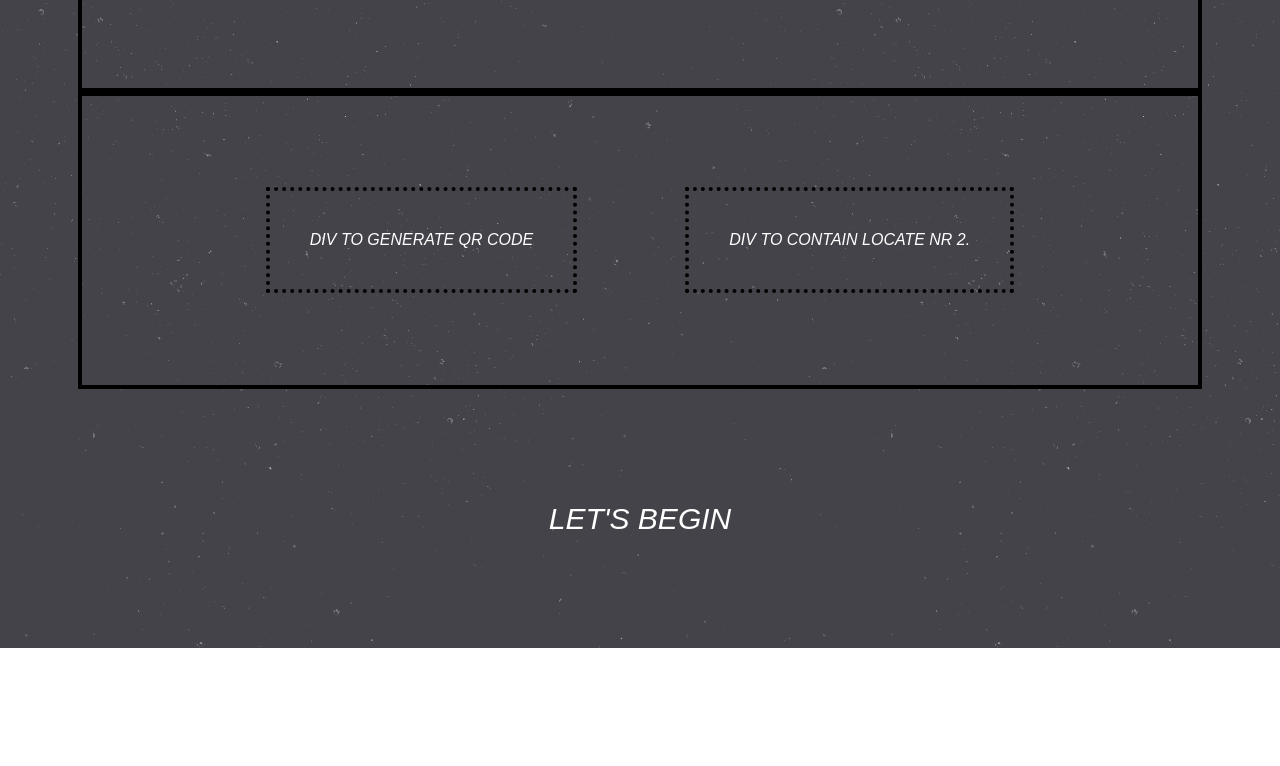
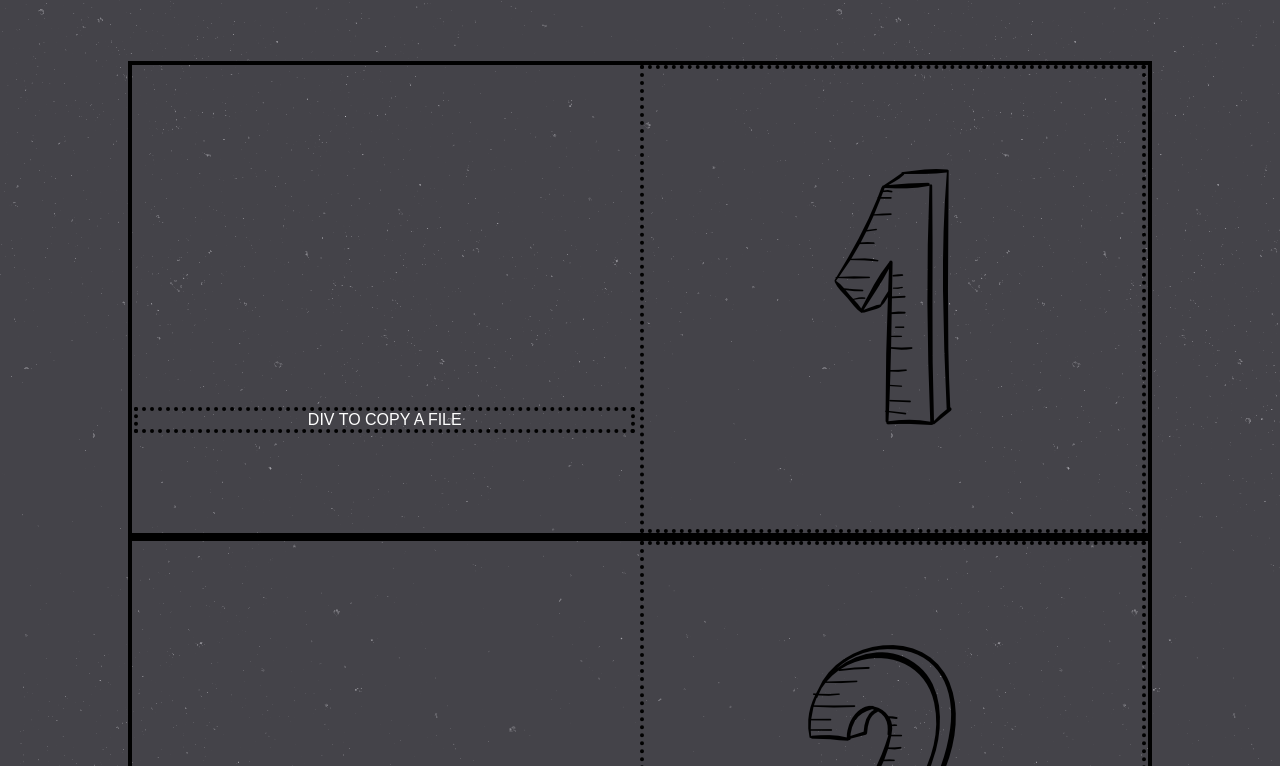
Before and after one commit to Jacykow/photoshower, a plain HTML site: page host.html in a window 1280 px wide. Shown: the part 336-1102 px from the top of the page. Before the commit the page ends 984 px from the top, so only its background shows below. Drawn offline with nearby package versions, Linux system fonts and the light colour scheme.

Commit message:
PÓSHÓJE BO JACEK SIE PRÓJE

```diff
--- a/host.html
+++ b/host.html
@@ -3,6 +3,7 @@
 <head>
 	<meta charset="utf-8" />
 	<meta http-equiv="X-UA-Compatible" content="IE=edge,chrome=1" />
+	<link rel = "stylesheet" href = "https://necolas.github.io/normalize.css/7.0.0/normalize.css" type = "text/css"/>
 	<link rel="stylesheet" href=styleH.css>
 	<link href="https://fonts.googleapis.com/css?family=Dosis:400,700" rel="stylesheet">
 	<title>Host page</title>
@@ -26,20 +27,22 @@
 			<div id="copy_file">
 				DIV TO COPY A FILE
 			</div>
-			<div id="num_one">
-				DIV TO CONTAIN NR 1.
+			<div class="num_div" id="num_one" >
+			<img src="img/number-1.png"/>
 			</div>
 		</div>
+		<div style="clear both"></div>
 		<div class="bordering" id="step_two">
 			<div id="qr_generator">
 				DIV TO GENERATE QR CODE
 			</div>
-			<div id="num_two">
-				DIV TO CONTAIN LOCATE NR 2.
+			<div class="num_div" id="num_two">
+				<img src="img/number-2.png"/>
 			</div>
 		</div>
+		<div style="clear both"></div>
 		<div id="begin_button">
-			LET'S BEGIN
+			THAT'S ALL! BEGIN
 		</div>
 	</div>
 	<div id="footer">
--- a/styleH.css
+++ b/styleH.css
@@ -1,54 +1,53 @@
+
 body{
 	background-image: url("img/stardust.png")
 	}
 .bordering{
 	border: 4px solid black;
 }
+.num_div{
+	border: 4px dotted black;
+	display: inline-block;
+	width:calc(50% - 10px);
+	text-align:center;
+	padding-top:100px;
+	padding-bottom:100px;
+
+}
+
 #container{
 	text-align:center;
 	color:#FFFFFF;
 	font-family: sans-serif;
-	font-style: oblique;
-	margin: 70px;
-	border:
+	font-style: bold;
+	margin: 128px;
 	}
 #upper_bar{
-	padding: 4px;
-	margin-top: 20px;
+	padding-top:100px;
+	padding-bottom:100px;
+	font-size: 30px;
 	}
 #title_text{
 	font-size:30px;
 }
 #step_one{
-	padding:40px;
+
 	}
 #step_two{
-	padding:40px;
 }
+
+
 #copy_file{
 	border: 4px dotted black;
-	padding:40px;
-	margin:5%;
+	width:calc(50% - 15px);
+
 	display: inline-block;
 	}
-#num_one{
-	display: inline-block;
-	padding:40px;
-	margin:5%;
-	border: 4px dotted black;
-}
 #qr_generator{
 	border: 4px dotted black;
-	padding:40px;
-	margin:5%;
+	width:calc(50% - 15px);
 	display: inline-block;
 	}
-#num_two{
-	border: 4px dotted black;
-	padding:40px;
-	margin:5%;
-	display: inline-block;
-}
 #begin_button{
 	margin-top:10%;
 	margin-bottom:10%;
```
Also changed, not shown: img/number-1.png (added), img/number-2.png (added).
